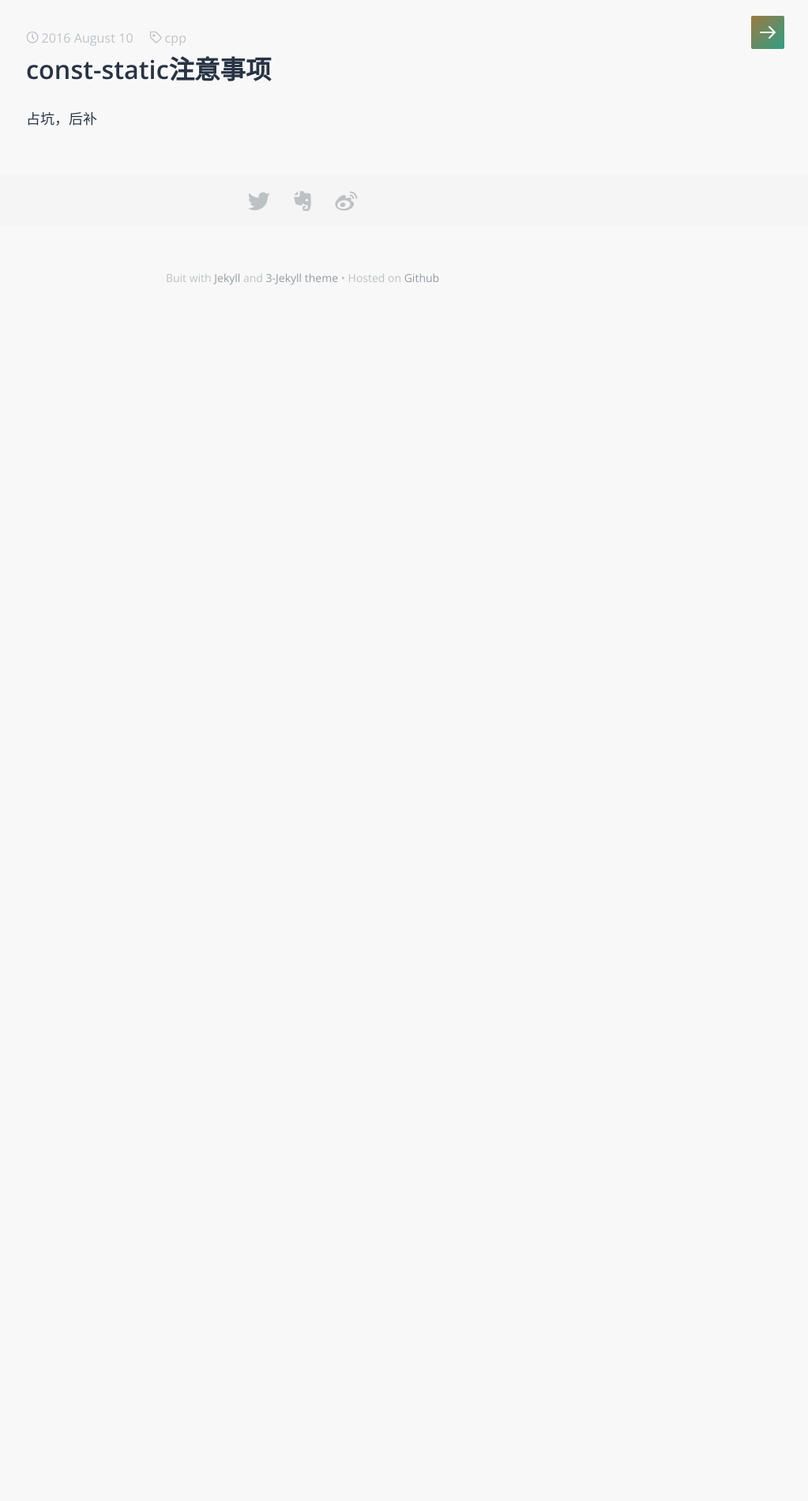
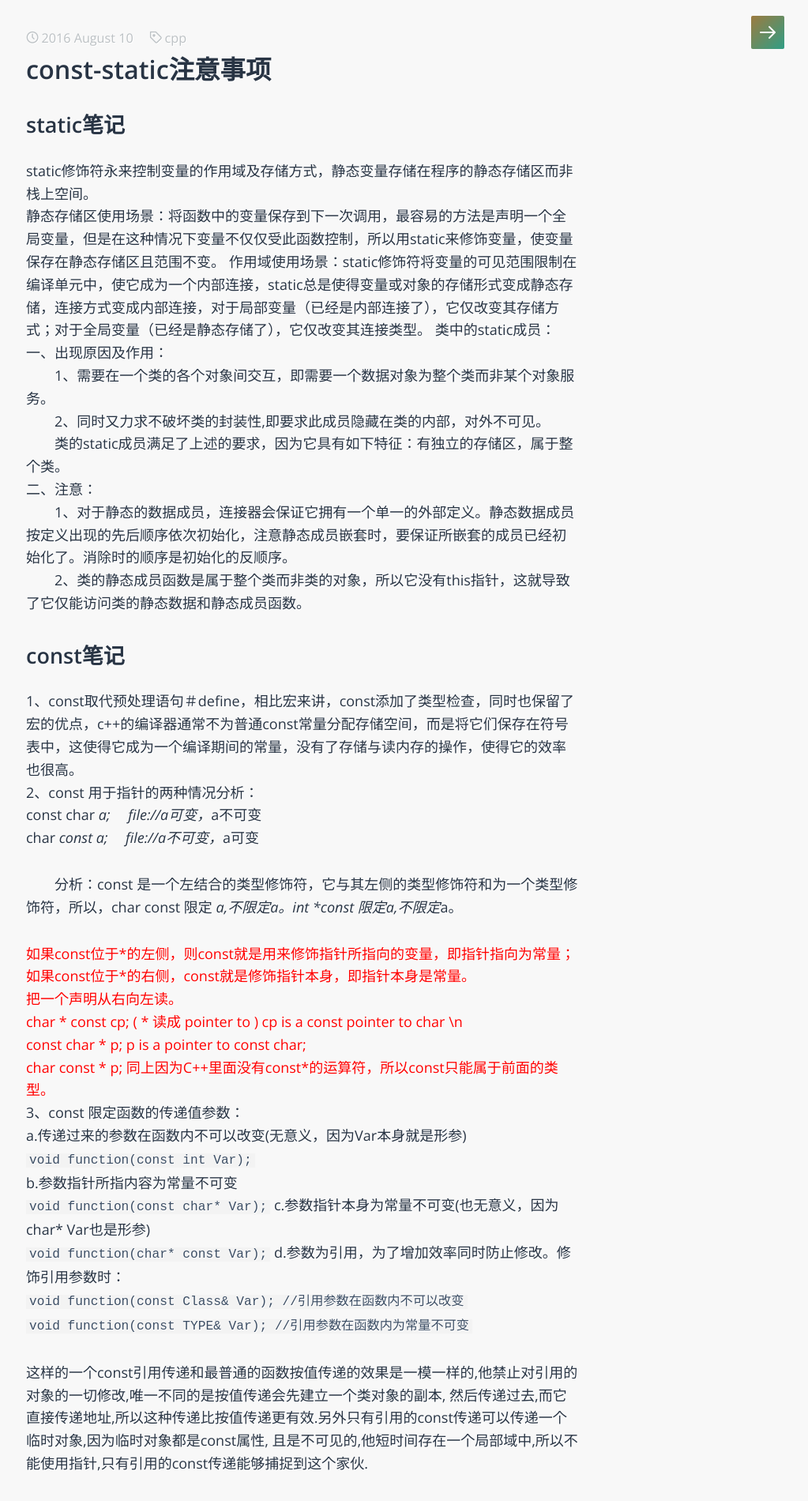
Before and after one commit to yuanhuikai/yuanhuikai.github.io, a Jekyll site: the page built from _posts/2016-08-10-static-and-const.markdown, in a window 1280 px wide. Shown: the top 1900 px of the page at 79% size, without its empty margins (257-1280 px from the left). Built offline with Jekyll 4.4.1, drawn with Linux system fonts in a browser that asks for light colours; some web fonts are replaced; some of the changed text lies outside the part shown.

Commit message:
修改文章

````diff
--- a/_posts/2016-08-10-static-and-const.markdown
+++ b/_posts/2016-08-10-static-and-const.markdown
@@ -5,4 +5,55 @@ date:   2016-08-10 20:21:00
 categories: cpp
 tags: cpp
 ---
-占坑，后补
+<h1>static笔记</h1>
+   static修饰符永来控制变量的作用域及存储方式，静态变量存储在程序的静态存储区而非栈上空间。
+静态存储区使用场景：将函数中的变量保存到下一次调用，最容易的方法是声明一个全局变量，但是在这种情况下变量不仅仅受此函数控制，所以用static来修饰变量，使变量保存在静态存储区且范围不变。
+作用域使用场景：static修饰符将变量的可见范围限制在编译单元中，使它成为一个内部连接，static总是使得变量或对象的存储形式变成静态存储，连接方式变成内部连接，对于局部变量（已经是内部连接了），它仅改变其存储方式；对于全局变量（已经是静态存储了），它仅改变其连接类型。
+类中的static成员：
+一、出现原因及作用：
+　　1、需要在一个类的各个对象间交互，即需要一个数据对象为整个类而非某个对象服务。
+　　2、同时又力求不破坏类的封装性,即要求此成员隐藏在类的内部，对外不可见。
+　　类的static成员满足了上述的要求，因为它具有如下特征：有独立的存储区，属于整个类。
+二、注意：
+　　1、对于静态的数据成员，连接器会保证它拥有一个单一的外部定义。静态数据成员按定义出现的先后顺序依次初始化，注意静态成员嵌套时，要保证所嵌套的成员已经初始化了。消除时的顺序是初始化的反顺序。
+　　2、类的静态成员函数是属于整个类而非类的对象，所以它没有this指针，这就导致了它仅能访问类的静态数据和静态成员函数。
+<h1>const笔记</h1>
+1、const取代预处理语句＃define，相比宏来讲，const添加了类型检查，同时也保留了宏的优点，c++的编译器通常不为普通const常量分配存储空间，而是将它们保存在符号表中，这使得它成为一个编译期间的常量，没有了存储与读内存的操作，使得它的效率也很高。
+2、const 用于指针的两种情况分析：
+	const char *a; 　file://a可变，*a不可变
+	char *const a; 　file://a不可变，*a可变
+
+　　分析：const 是一个左结合的类型修饰符，它与其左侧的类型修饰符和为一个类型修饰符，所以，char const 限定 *a,不限定a。int *const 限定a,不限定*a。
+<font color="#FF0000">
+如果const位于*的左侧，则const就是用来修饰指针所指向的变量，即指针指向为常量；<br>
+如果const位于*的右侧，const就是修饰指针本身，即指针本身是常量。 <br>
+把一个声明从右向左读。  <br>
+char * const cp; ( * 读成 pointer to ) cp is a const pointer to char \n <br>
+const char * p; p is a pointer to const char;   <br>
+char const * p; 同上因为C++里面没有const*的运算符，所以const只能属于前面的类型。<br>
+</font>
+
+3、const 限定函数的传递值参数：
+a.传递过来的参数在函数内不可以改变(无意义，因为Var本身就是形参)
+	```void function(const int Var);```
+b.参数指针所指内容为常量不可变
+	```void function(const char* Var); ```
+c.参数指针本身为常量不可变(也无意义，因为char* Var也是形参)
+	```void function(char* const Var); ```
+d.参数为引用，为了增加效率同时防止修改。修饰引用参数时：
+	```void function(const Class& Var); //引用参数在函数内不可以改变```
+	```void function(const TYPE& Var); //引用参数在函数内为常量不可变 ```
+
+这样的一个const引用传递和最普通的函数按值传递的效果是一模一样的,他禁止对引用的对象的一切修改,唯一不同的是按值传递会先建立一个类对象的副本, 然后传递过去,而它直接传递地址,所以这种传递比按值传递更有效.另外只有引用的const传递可以传递一个临时对象,因为临时对象都是const属性, 且是不可见的,他短时间存在一个局部域中,所以不能使用指针,只有引用的const传递能够捕捉到这个家伙.
+
+4、const 限定函数的值型返回值：
+a.const int fun1() //这个其实无意义，因为参数返回本身就是赋值。
+b. const int * fun2() //调用时 const int *pValue = fun2();
+                               //我们可以把fun2()看作成一个变量，即指针内容不可变。
+c.int* const fun3()   //调用时 int * const pValue = fun2();
+                               //我们可以把fun2()看作成一个变量，即指针本身不可变。
+一般情况下，函数的返回值为某个对象时，如果将其声明为const时，多用于操作符的重载。通常，不建议用const修饰函数的返回值类型为某个对象或对某个对象引用的情况。原因如下：如果返回值为某个对象为const（const A test = A 实例）或某个对象的引用为const（const A& test = A实例） ，则返回值具有const属性，则返回实例只能访问类A中的公有（保护）数据成员和const成员函数，并且不允许对其进行赋值操作，这在一般情况下很少用到。
+
+5、const 限定类的成员函数：
+任何不会修改数据成员的函数都应用const修饰，这样，当不小心修改了数据成员或调用了非const成员函数时，编译器就会报错。const修饰累的成员函数形式为：
+<code>int GetCount(void) const;</code>
````
Also changed, not shown: _posts/2016-09-12-design-and-Strategy.markdown (+5 -2 lines), _posts/2016-10-02-cpp-and-note.markdown (added, +21 -0 lines).
